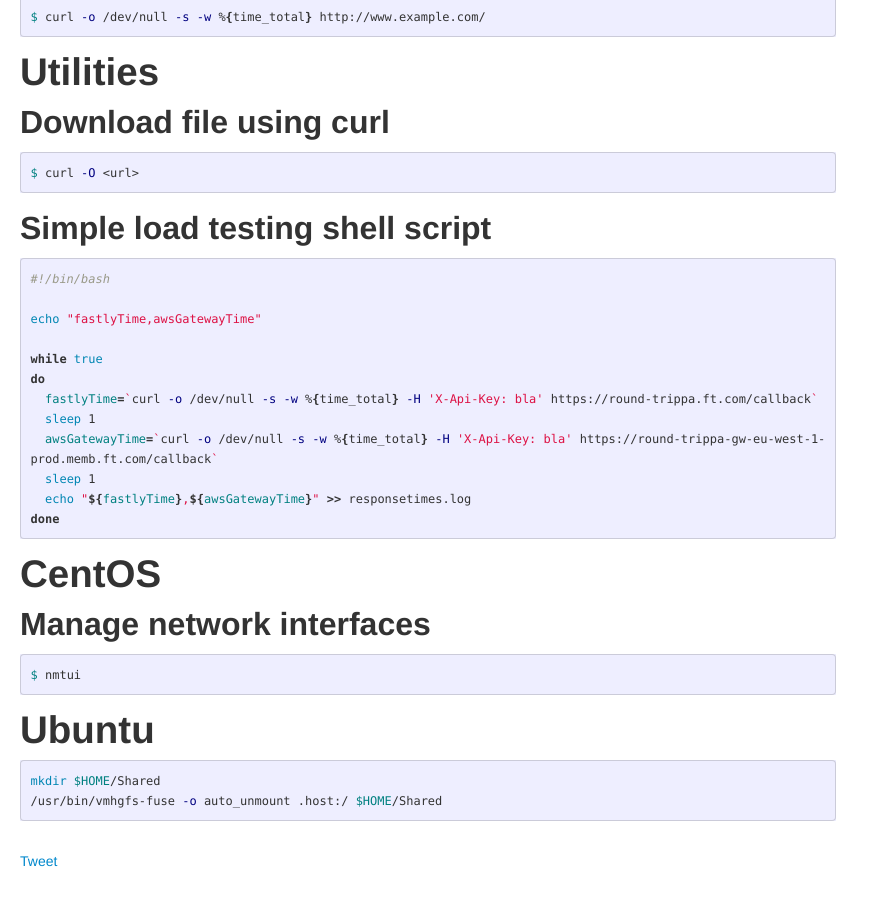
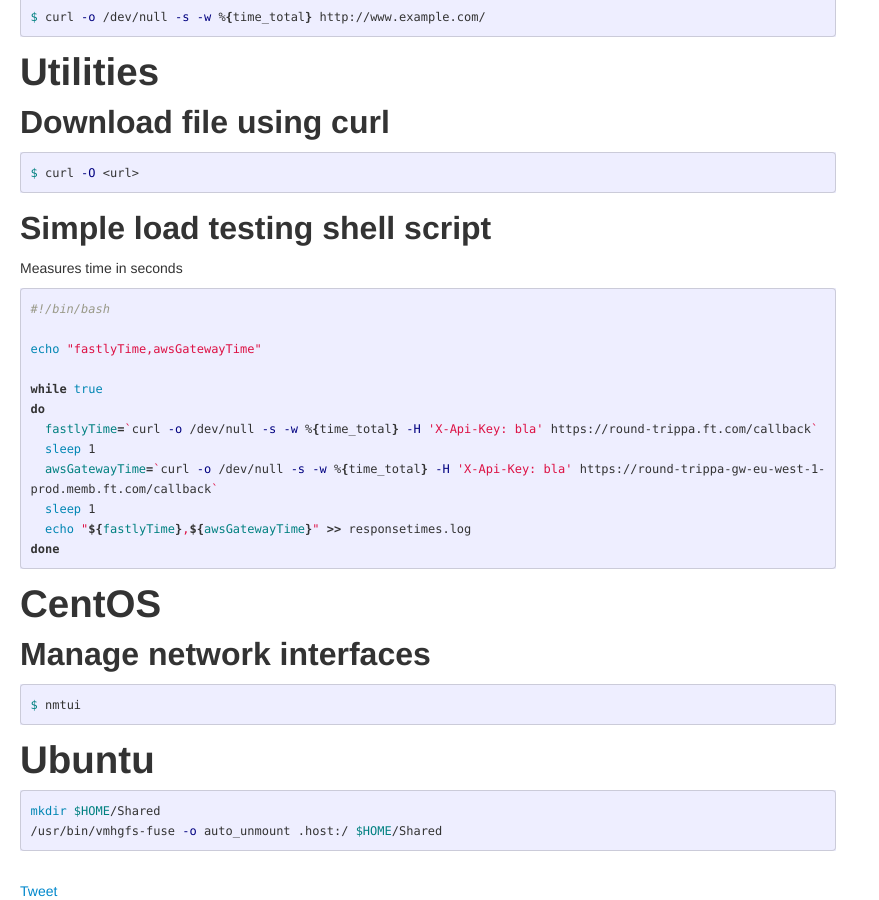
Before and after one commit to anuragkapur/anuragkapur.github.io, a Jekyll site: the page built from blog/cheat-sheets/_posts/2017-01-12-unix-commands.md, in a window 1280 px wide and 900 px high, scrolled down 788 px. Shown: the whole window, without its empty margins (0-879 px from the left). Built offline with Jekyll 4.4.1, drawn with Linux system fonts in a browser that asks for light colours; comment, search, counter and statistics services are not loaded.

Commit message:
Update 2017-01-12-unix-commands.md

````diff
--- a/blog/cheat-sheets/_posts/2017-01-12-unix-commands.md
+++ b/blog/cheat-sheets/_posts/2017-01-12-unix-commands.md
@@ -44,6 +44,7 @@ $ curl -O <url>
 ```
 
 ## Simple load testing shell script
+Measures time in seconds
 ```shell
 #!/bin/bash
 
````
